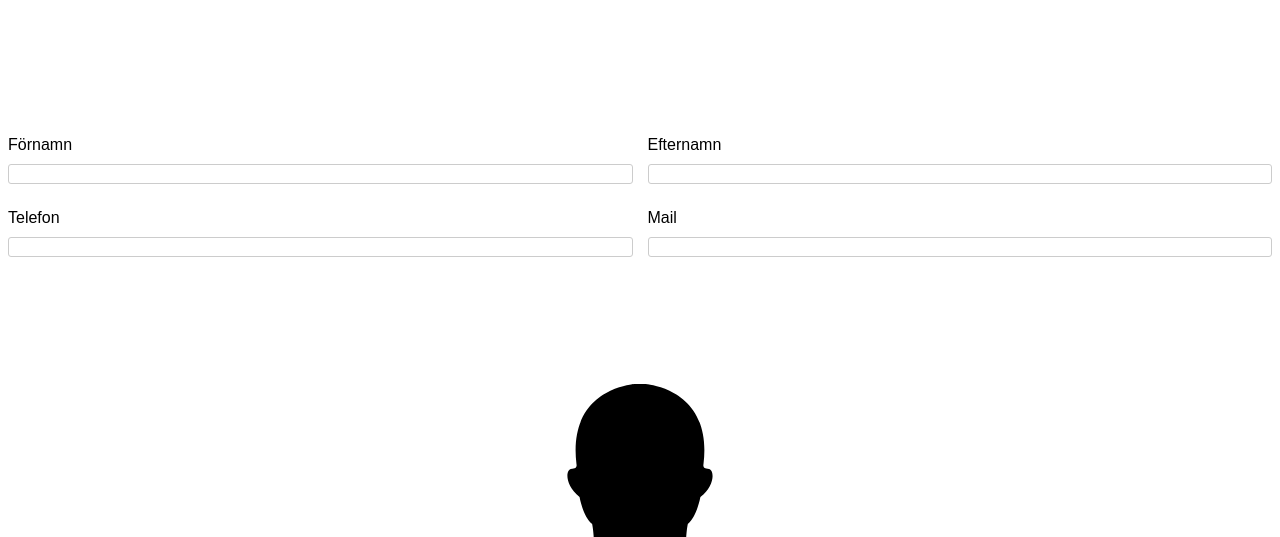
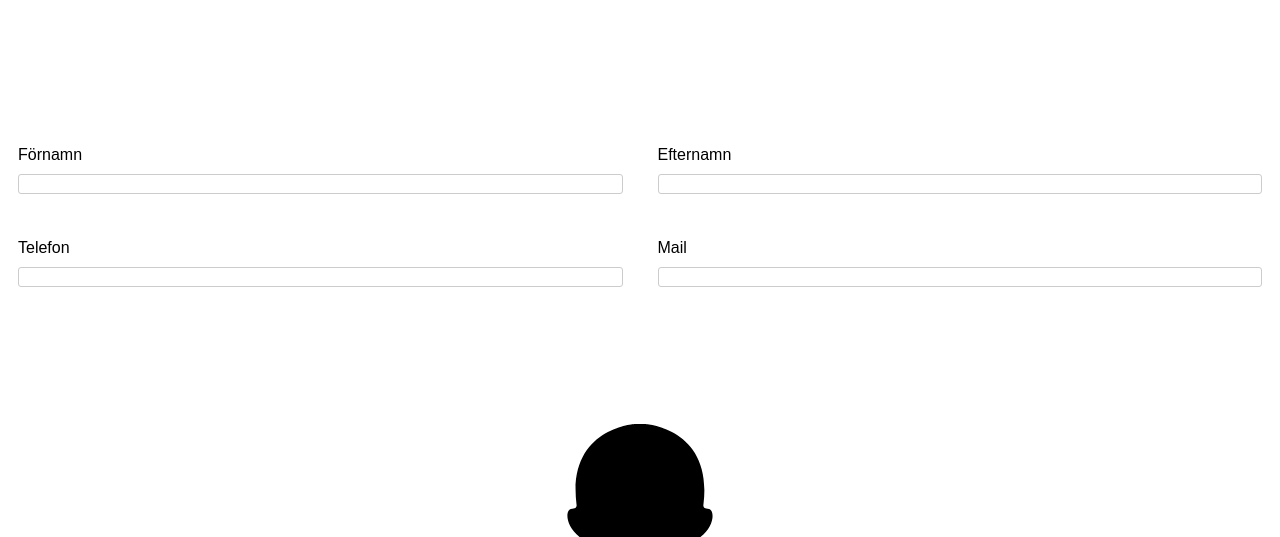
Before and after one commit to AlbinFerati/GIK2PG, a PHP site: the page made by Formulär.html in a window 1280 px wide. Shown: the part 87-624 px from the top of the page. Run offline with PHP 8.4, Linux system fonts and the light colour scheme.

Commit message:
Onsdag förmiddag pt. 1

```diff
--- a/CSS/Screens.css
+++ b/CSS/Screens.css
@@ -1,5 +1,17 @@
 
+@media only screen and (min-width: 481px){
+  .kontaktinfo {
+    display: flex;
+    flex-wrap: wrap;
+    justify-content: space-between;
 
+  }
+
+  .kontaktinfo div {
+    flex-basis: 45%;
+    margin: 1rem 1rem;
+  }
+}
 
   @media only screen and (min-width: 768px) {
 /* -----------------KONTAKTINFO GRID---------------- */
```
